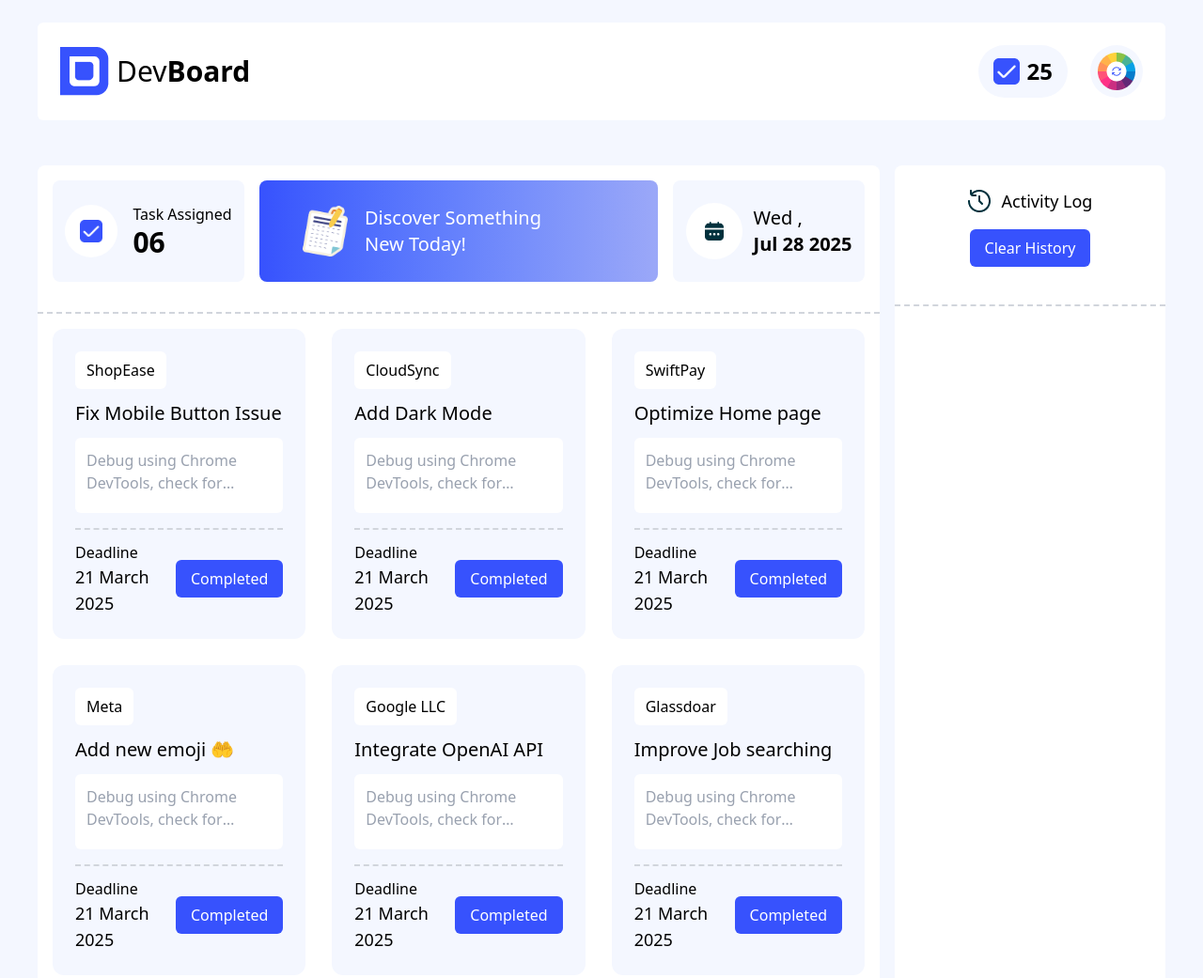
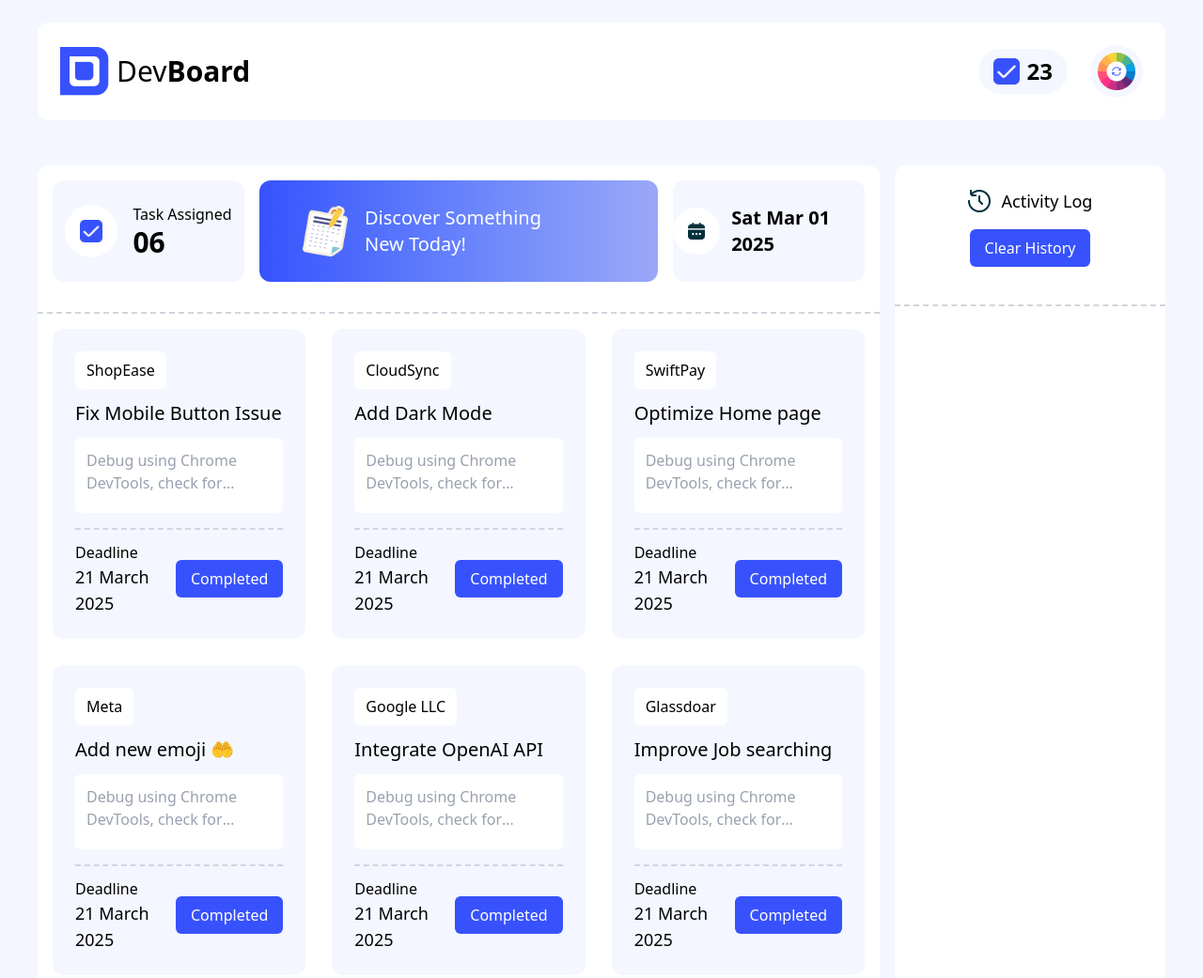
Before and after one commit to Sabbir-Hossain-00/PH-Main-Assignment-5-DevBoard, a plain HTML site: page index.html in a window 1280 px wide. Shown: the whole page at 94% size. Drawn offline with nearby package versions, Linux system fonts and the light colour scheme.

Commit message:
added some style what i forgoten

```diff
--- a/index.html
+++ b/index.html
@@ -12,7 +12,7 @@
 
 
     <header class="container mx-auto px-4 md:px-6 lg:px-8 xl:px-10 py-6">
-        <nav class="md:flex space-y-4 md:space-y-0 justify-between items-center bg-white p-6 rounded-md">
+        <nav class="md:flex space-y-4 md:space-y-0 justify-between items-center bg-white p-6 rounded-xl">
             <!-- nav left -->
              <div class="flex  justify-center gap-2 items-center">
                 <!-- logo -->
@@ -27,9 +27,9 @@
             <!-- nav right -->
              <div class="flex justify-center items-center gap-6">
                 <!-- nav-content -->
-                 <div class="flex justify-center items-center gap-2 bg-[#F4F7FF] py-3 px-4 rounded-full">
+                 <div class="flex justify-center items-center gap-2 bg-[#F4F7FF] py-2 px-4 rounded-full">
                     <img src="assets/checkbox.png" alt="">
-                    <span id="check-box" class="text-2xl font-bold">25</span>
+                    <span id="check-box" class="text-2xl font-bold">23</span>
                  </div>
                 <!-- nav button -->
                  <div>
@@ -43,11 +43,11 @@
         <!-- main section -->
          <section class="grid md:grid-cols-4 gap-4">
             <!-- main section left -->
-             <section class="bg-white md:col-span-3 rounded-lg">
+             <section class="bg-white md:col-span-3 rounded-xl">
                 <header>
                     <nav class="grid md:grid-cols-4 grid-cols-1 p-4 gap-4">
                         <!-- task Assigned -->
-                        <div class="flex justify-center items-center gap-4 bg-[#F4F7FF] rounded-lg py-3">
+                        <div class="flex justify-center items-center gap-4 bg-[#F4F7FF] rounded-xl py-3">
                             <!-- checkbox -->
                             <div class="bg-white p-4 rounded-full">
                                 <img class="w-6" src="assets/checkbox.png" alt="">
@@ -59,7 +59,7 @@
                              </div>
                         </div>
                         <!-- Discover something -->
-                        <div id="discover" class="col-span-2 flex  justify-start py-6 px-10 items-center gap-3 rounded-lg  bg-linear-to-r from-[#3752FD] to-[#9BA8F8] cursor-pointer">
+                        <div id="discover" class="col-span-2 flex  justify-start py-6 px-10 items-center gap-3 rounded-xl  bg-linear-to-r from-[#3752FD] to-[#9BA8F8] cursor-pointer">
                             <!-- calendar -->
                              <div>
                                 <img class="w-15" src="assets/board.png" alt="">
@@ -68,15 +68,14 @@
                              <h1 class="text-white font-medium text-xl">Discover Something <br> New Today!</h1>
                         </div>
                         <!-- date -->
-                        <div class="flex justify-center items-center gap-3 bg-[#F4F7FF] rounded-lg py-3">
+                        <div class="flex justify-center items-center gap-3 bg-[#F4F7FF] rounded-xl py-3">
                             <!-- image -->
-                             <div class="bg-white p-5 rounded-full">
+                             <div class="bg-white p-4 rounded-full">
                                 <img class="w-5" src="assets/calender.png" alt="">
                              </div>
                             <!-- date and time -->
-                             <div>
-                                <h1 class="text-xl">Wed ,</h1>
-                                <h1 class="font-bold text-xl">Jul 28 2025</h1>
+                             <div id="date">
+
                              </div>
                         </div>
                     </nav>
@@ -190,7 +189,7 @@
                  </div>
              </section>
             <!-- main section right -->
-             <section class="bg-white rounded-lg ">
+             <section class="bg-white rounded-xl ">
                 <header class="flex flex-col justify-center items-center gap-4 p-6">
                     <div class="flex items-center justify-center gap-3">
                         <img src="assets/activity.png" alt="">
--- a/script/script.js
+++ b/script/script.js
@@ -2,6 +2,20 @@
 document.getElementById("discover").addEventListener("click",()=>{
    window.location.href = "blog.html"
 });
+
+
+
+const showingDate = ()=>{
+
+    const date = document.getElementById("date");
+    const currentDate = new Date().toDateString();
+    const div = document.createElement("div");
+    div.innerHTML = `
+     <h1 class = "text-xl font-bold">${currentDate}</h1>
+    ` ;
+    date.append(div);
+}
+showingDate();
 
 
 
@@ -55,9 +69,9 @@ const decrementTaskAssigned = ()=>{
 
 
 
-let checkList = 25 ;
+let checkList = 23 ;
 const incrementCheckbox = ()=>{
-    if(checkList >= 31){
+    if(checkList >= 29){
         return false ;
     }else{
         const checkBox = document.getElementById("check-box");
@@ -82,7 +96,7 @@ let count = 0 ;
 const allTaskCompletedAlert = ()=>{
     count ++ ;
     if(count === 6){
-        alert("all task is completed");
+        alert("Congrates!!! You have completed all the current task");
     }
 }
 
@@ -94,7 +108,7 @@ const allTaskCompletedAlert = ()=>{
 for(let btn of completedBtns){
 
     btn.addEventListener("click",(event)=>{
-        alert("this task is completed");
+        alert("Board updated Successfully");
         const cardTitle = event.target.parentElement.previousSibling.parentElement.firstChild.nextSibling.nextSibling.nextSibling.innerText ;
 
         const thisBtn = event.target ;
```
